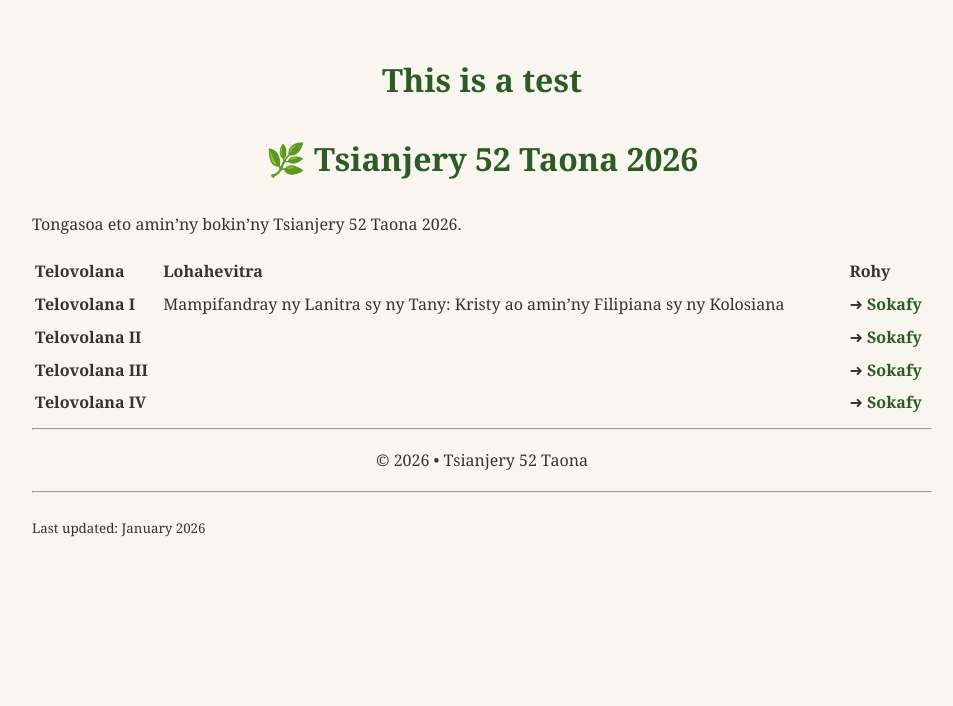
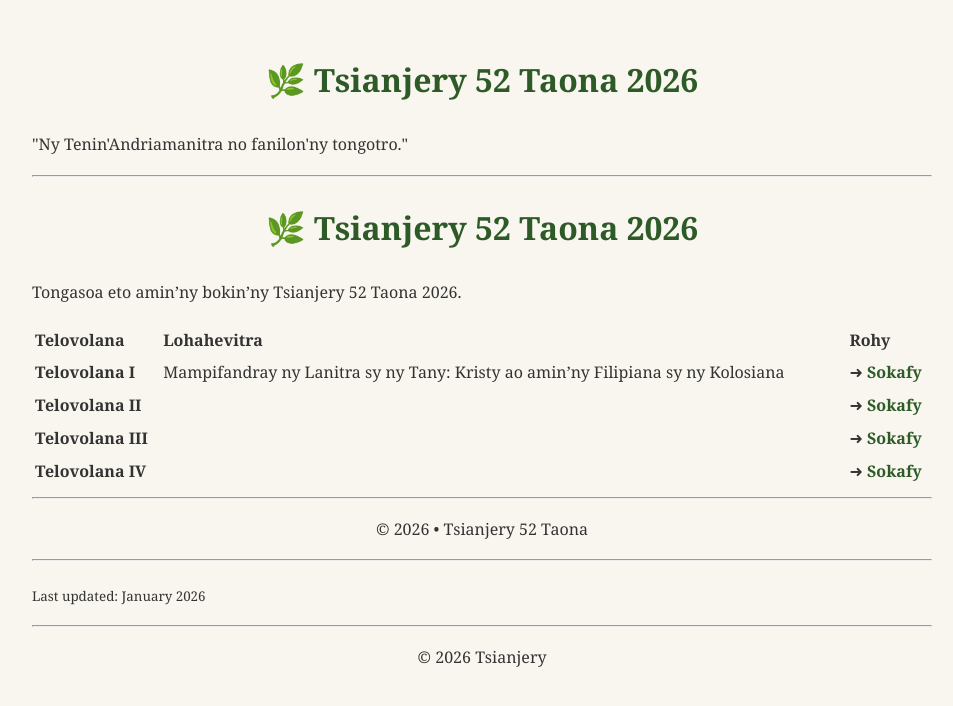
Before and after one commit to nainaw/tsianjery, a Jekyll site: the page built from index.md, in a window 1280 px wide. Shown: the top 706 px of the page, without its empty margins (158-1111 px from the left). Built offline with Jekyll 4.4.1, drawn with Linux system fonts in a browser that asks for light colours; our own code applies the rules of GitHub Pages for plain Markdown files.

Commit message:
Add header and footer to default layout

```diff
--- a/_layouts/default.html
+++ b/_layouts/default.html
@@ -10,8 +10,25 @@
 
 <body>
 
-<h1>This is a test</h1>
+<header>
+    <h1>🌿 Tsianjery 52 Taona 2026</h1>
+    <p class="subtitle">
+        "Ny Tenin'Andriamanitra no fanilon'ny tongotro."
+    </p>
+    <hr>
+</header>
 
+<main>
 {{ content }}
+</main>
+
+<hr>
+
+<footer>
+    <p style="text-align:center;">
+        © 2026 Tsianjery
+    </p>
+</footer>
+
 </body>
 </html>
```
